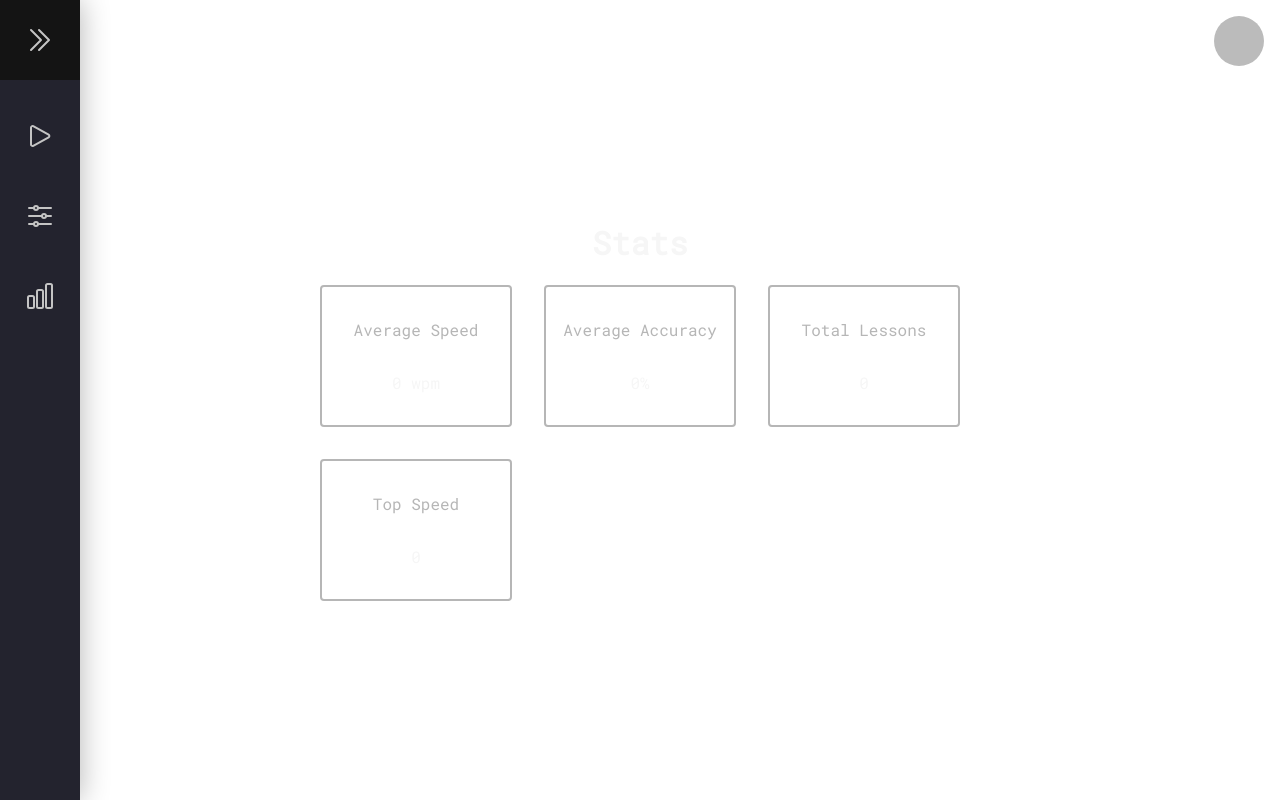
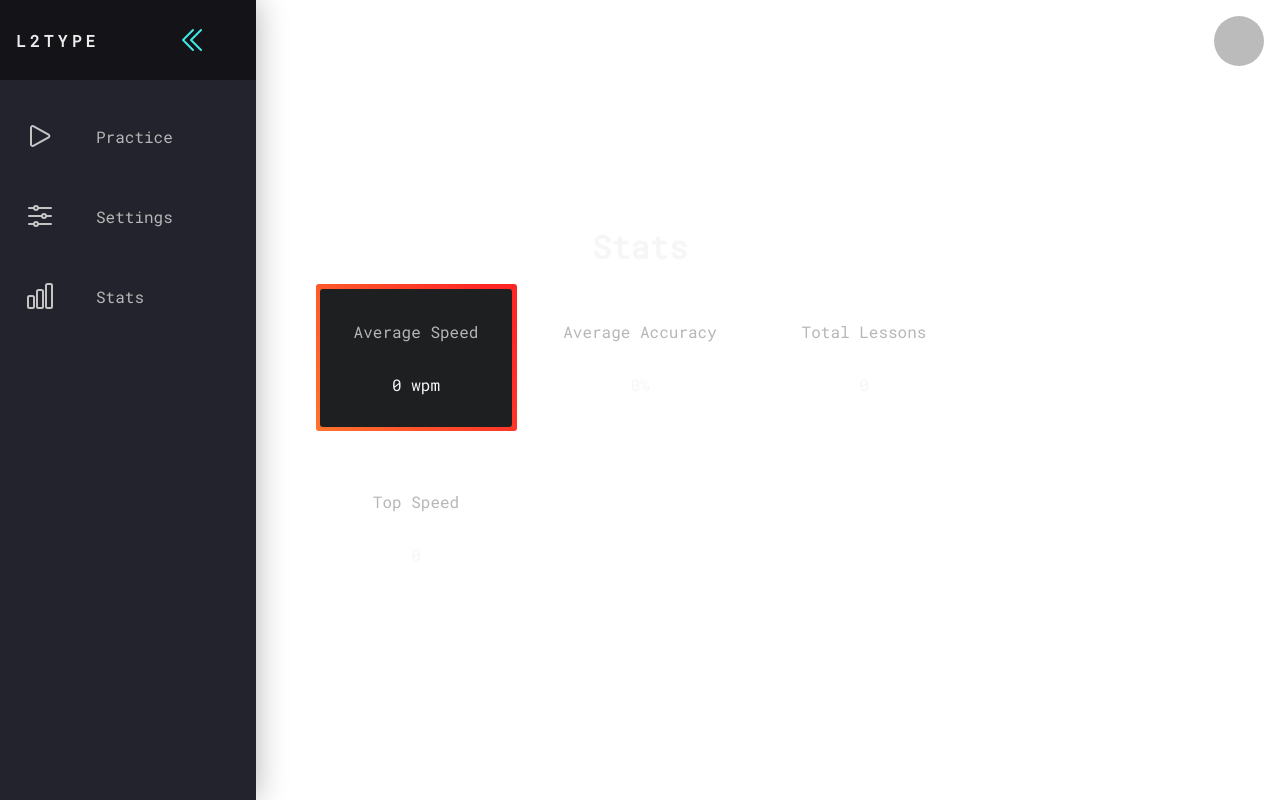
Before and after one commit to jaredami/l2-type, a Next.js app: page /stats in a window 1280 px wide. Built offline with nearby package versions, Linux system fonts and the light colour scheme; no server answers; the database is empty; sample sign-in values are in the browser's storage.

Commit message:
Add stat border animation

```diff
--- a/components/StatsPanel/StatsPanel.module.css
+++ b/components/StatsPanel/StatsPanel.module.css
@@ -6,7 +6,7 @@
 }
 
 .statContainer {
-  border: 2px solid var(--color-gray);
+  /* border: 2px solid var(--color-gray); */
   padding: 1rem;
   border-radius: 4px;
   width: 12rem;
@@ -18,3 +18,38 @@
 .statLabel {
   color: var(--color-gray);
 }
+
+.gradientAnimation {
+  --borderWidth: 3px;
+  position: relative;
+  border-radius: var(--borderWidth);
+  background-color: #1d1f20;
+}
+
+.gradientAnimation:after {
+  content: "";
+  position: absolute;
+  z-index: -1;
+  height: calc(100% + var(--borderWidth) * 3);
+  width: calc(100% + var(--borderWidth) * 3);
+  background-color: #ffe53b;
+  background-image: linear-gradient(60deg, #ffe53b 0%, #ff2525 74%);
+  background-size: 300% 300%;
+  border-radius: var(--borderWidth);
+  animation: gradientAnimation 3s ease alternate infinite;
+  top: -5px;
+}
+
+@keyframes gradientAnimation {
+  0% {
+    background-position: 0% 150%;
+  }
+
+  50% {
+    background-position: 150% 300%;
+  }
+
+  100% {
+    background-position: 300% 0%;
+  }
+}
--- a/components/StatsPanel/StatsPanel.tsx
+++ b/components/StatsPanel/StatsPanel.tsx
@@ -6,7 +6,9 @@ export default function StatsPanel() {
   return (
     stats && (
       <div className={styles.statsContainer}>
-        <div className={styles.statContainer}>
+        <div
+          className={[styles.statContainer, styles.gradientAnimation].join(" ")}
+        >
           <p className={styles.statLabel}>Average Speed</p>
           <p>{stats.getAverageWpm()} wpm</p>
         </div>
```
